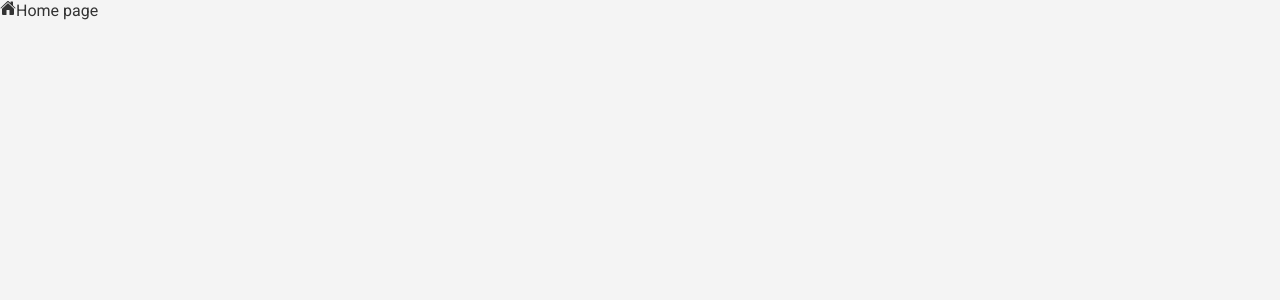
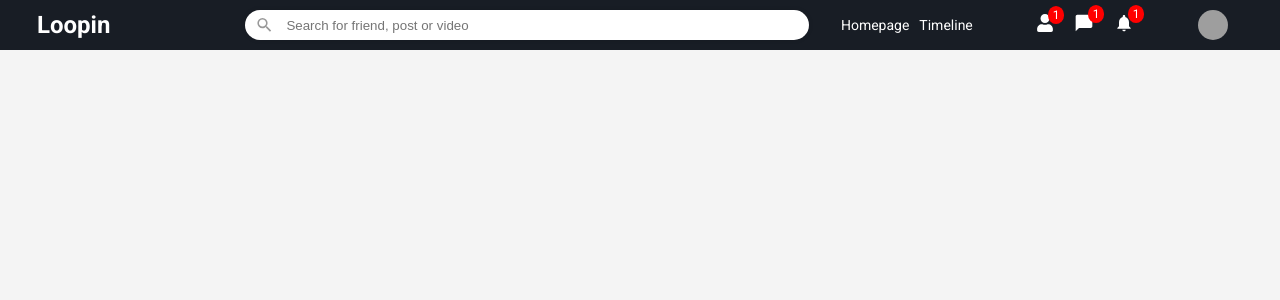
Before and after one commit to rawdaymohamed/Loopin, a React (Vite) app in the folder frontend/: page / in a window 1280 px wide. Shown: the top 300 px of the page. Built offline with nearby package versions, Linux system fonts and the light colour scheme; grey boxes are pictures that could not be loaded.

Commit message:
Feat: Add topbar component

```diff
--- /dev/null
+++ b/frontend/src/components/topbar/Topbar.jsx
@@ -0,0 +1,52 @@
+import { IoHome } from "react-icons/io5";
+import "./topbar.css";
+import { MdNotifications, MdOutlineChatBubble, MdSearch } from "react-icons/md";
+
+import {FaUser } from "react-icons/fa";
+
+const Topbar = () => {
+  return (
+    <div className="topbarContainer">
+      <div className="topbarLeft">
+        <span className="logo" >Loopin</span>
+      </div>
+      <div className="topbarCenter">
+        <div className="searchBar">
+          <MdSearch className="searchIcon" />
+          <input
+            type="text"
+            placeholder="Search for friend, post or video"
+            className="searchInput"
+          />
+        </div>
+      </div>
+      <div className="topbarRight">
+        <div className="topbarLinks">
+          <span className="topbarLink">Homepage</span>
+          <span className="topbarLink">Timeline</span>
+        </div>
+        <div className="topbarIcons">
+          <div className="topbarIconItem">
+            <FaUser className="topbarIcon userIcon" />
+            <span className="topbarIconBadge">1</span>
+          </div>
+          <div className="topbarIconItem">
+            <MdOutlineChatBubble className="topbarIcon" />
+            <span className="topbarIconBadge">1</span>
+          </div>
+          <div className="topbarIconItem">
+            <MdNotifications className="topbarIcon" />
+            <span className="topbarIconBadge">1</span>
+          </div>
+        </div>
+        <img
+          src="https://images.unsplash.com/photo-1608734265656-f035d3e7bcbf?w=500&auto=format&fit=crop&q=60&ixlib=rb-4.1.0&ixid=M3wxMjA3fDB8MHxzZWFyY2h8MTV8fGJveXxlbnwwfHwwfHx8MA%3D%3D"
+          alt="Profile"
+          className="topbarImg"
+        />
+      </div>
+    </div>
+  );
+};
+
+export default Topbar;
--- /dev/null
+++ b/frontend/src/components/topbar/topbar.css
@@ -0,0 +1,106 @@
+.topbarContainer {
+  width: 100%;
+  height: 50px;
+  background-color: #181d25;
+  display: flex;
+  align-items: center;
+  justify-content: space-between;
+  padding: 0 20px;
+  position: static;
+  top: 0;
+}
+.topbarLeft {
+  flex: 2;
+}
+.topbarCenter {
+  flex: 5;
+}
+.topbarRight {
+  flex: 4;
+  display: flex;
+  align-items: center;
+  justify-content: space-around;
+  color: white;
+}
+.topbarIcons {
+  display: flex;
+  align-items: center;
+  justify-content: space-between;
+}
+.topbarImg {
+  width: 30px;
+  height: 30px;
+  border-radius: 50%;
+  object-fit: cover;
+}
+.logo {
+  font-size: 24px;
+  font-weight: bold;
+  color: white;
+  margin-left: 17px;
+  cursor: pointer;
+}
+.searchBar {
+  width: 100%;
+  height: 30px;
+  border-radius: 15px;
+  border: none;
+  padding: 0 10px;
+  background-color: #fff;
+  outline: none;
+  box-shadow: 0 0 5px rgba(0, 0, 0, 0.1);
+  display: flex;
+  align-items: center;
+}
+.searchIcon {
+  font-size: 20px;
+  color: #999;
+  margin-right: 10px;
+}
+.searchInput {
+  width: 100%;
+  border: none;
+  outline: none;
+  background-color: transparent;
+  color: #333;
+}
+
+.topbarLinks {
+  display: flex;
+  gap: 10px;
+}
+.topbarLink {
+  color: white;
+  font-size: 14px;
+  cursor: pointer;
+}
+.topbarIcons {
+  display: flex;
+  gap: 20px;
+}
+.topbarIcon {
+  position: relative;
+  cursor: pointer;
+  color: white;
+  width: 20px;
+  height: 20px;
+}
+.topbarIconItem {
+  position: relative;
+  color: white;
+  cursor: pointer;
+}
+.userIcon {
+  width: 18px;
+  height: 18px;
+}
+.topbarIconBadge {
+  position: absolute;
+  top: -8px;
+  right: -10px;
+  background-color: red;
+  color: white;
+  border-radius: 50%;
+  padding: 2px 5px;
+  font-size: 12px;
+}
--- a/frontend/src/pages/home/Home.jsx
+++ b/frontend/src/pages/home/Home.jsx
@@ -1,11 +1,11 @@
-import {IoHome} from 'react-icons/io5';
+import { IoHome } from "react-icons/io5";
+import Topbar from "../../components/topbar/Topbar";
 const Home = () => {
   return (
     <div>
-      <IoHome />
-      Home page
+      <Topbar />
     </div>
-  )
-}
+  );
+};
 
 export default Home;
```
